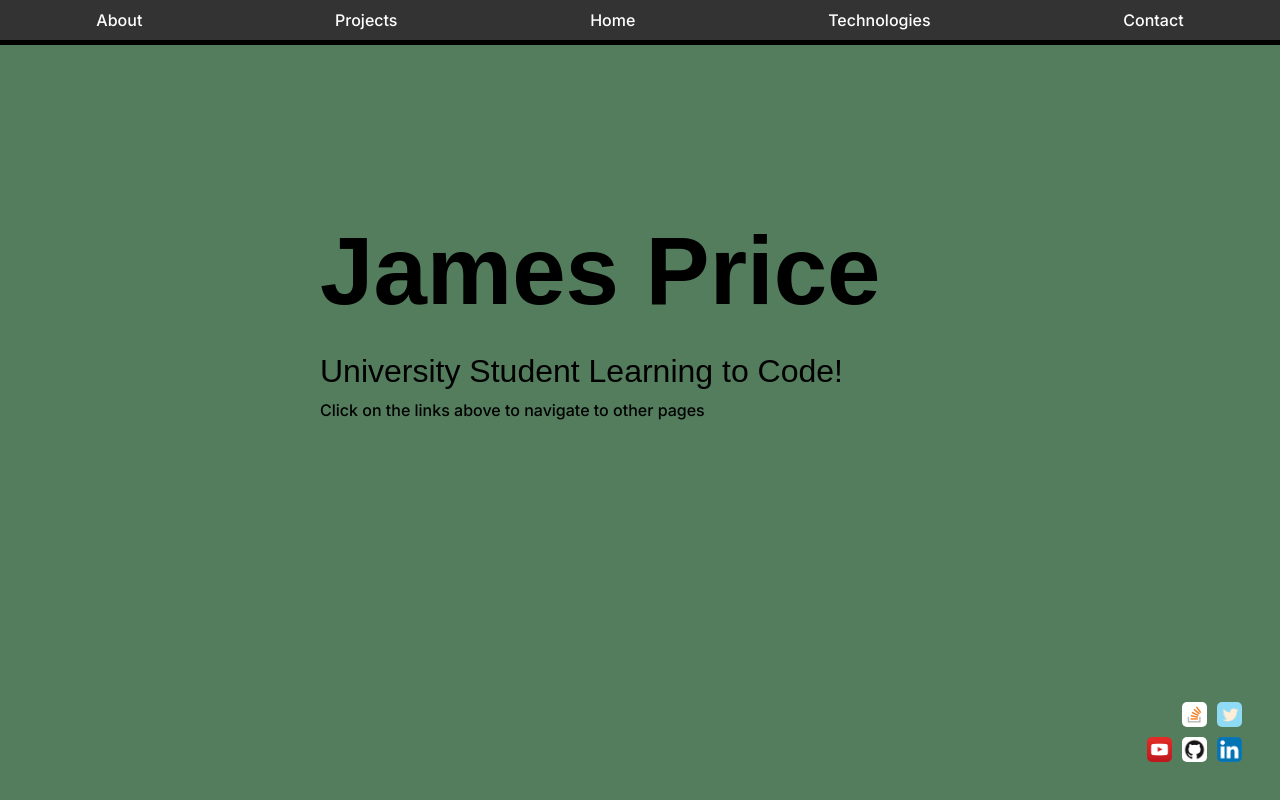
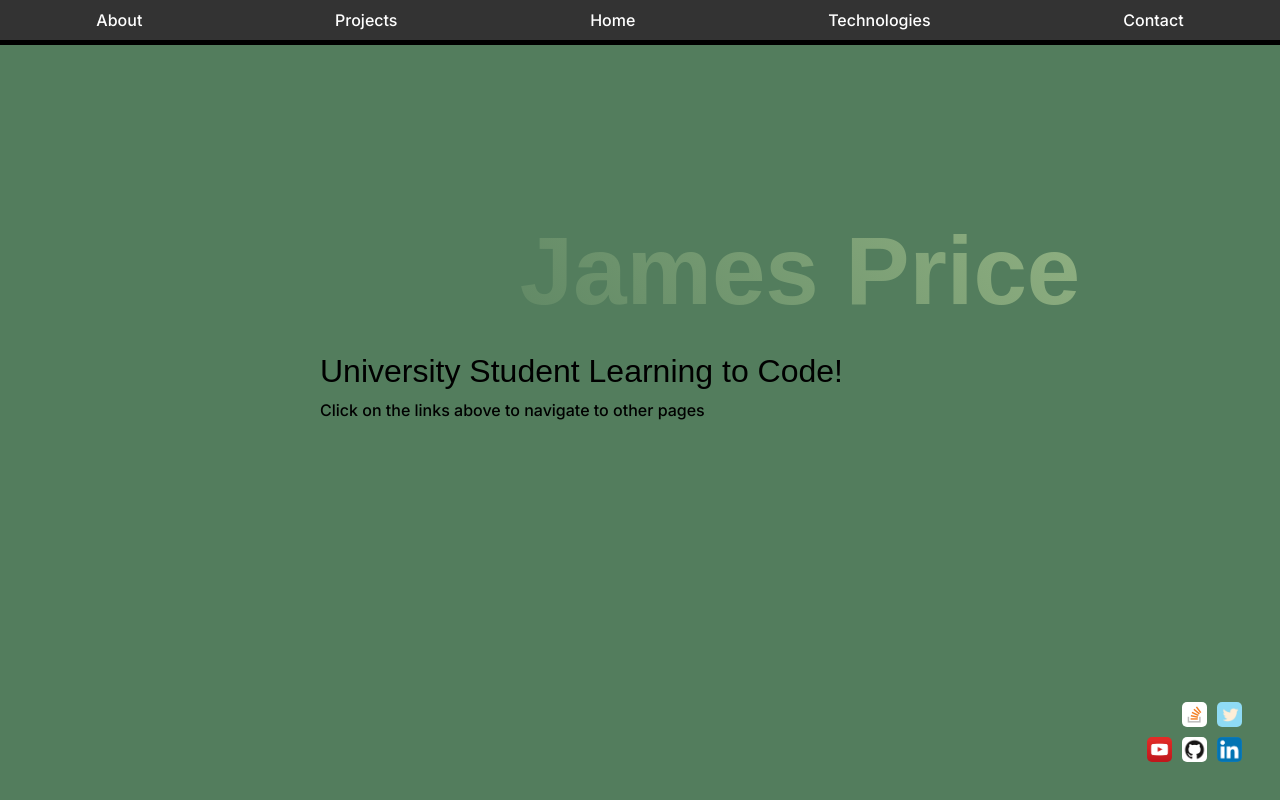
Before and after one commit to JumesP/Portfoliov2, a React (Create React App) app in the folder client/: page / in a window 1280 px wide. Built offline with nearby package versions, Linux system fonts and the light colour scheme.

Commit message:
made the h1 and intro sections global, so all intros have basic styling

```diff
--- a/client/src/global.scss
+++ b/client/src/global.scss
@@ -41,6 +41,24 @@ body {
 h1, h2, p {
   font-family: var(--main-font), sans-serif;
   color: var(--main-text-color);
+}
+
+h1 {
+  font-size: 2.5rem;
+  margin-bottom: 1rem;
+  text-align: center;
+  background: linear-gradient(45deg, var(--main-bg-color), var(--main-bg-color-3));
+  -webkit-background-clip: text;
+  -webkit-text-fill-color: transparent;
+}
+
+.intro {
+  text-align: center;
+  margin-bottom: 3rem;
+  max-width: 700px;
+  margin-left: auto;
+  margin-right: auto;
+  line-height: 1.6;
 }
 
 // Global blob background that appears on all pages
```
